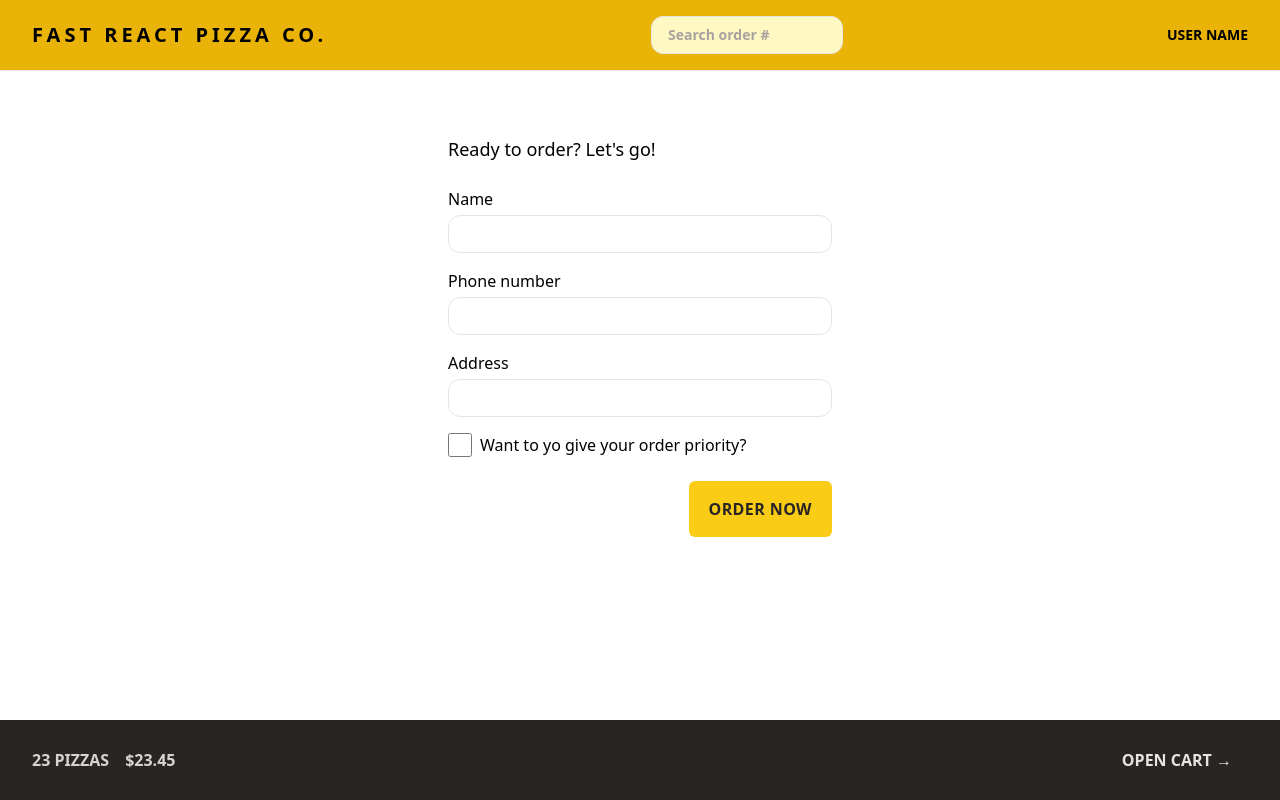
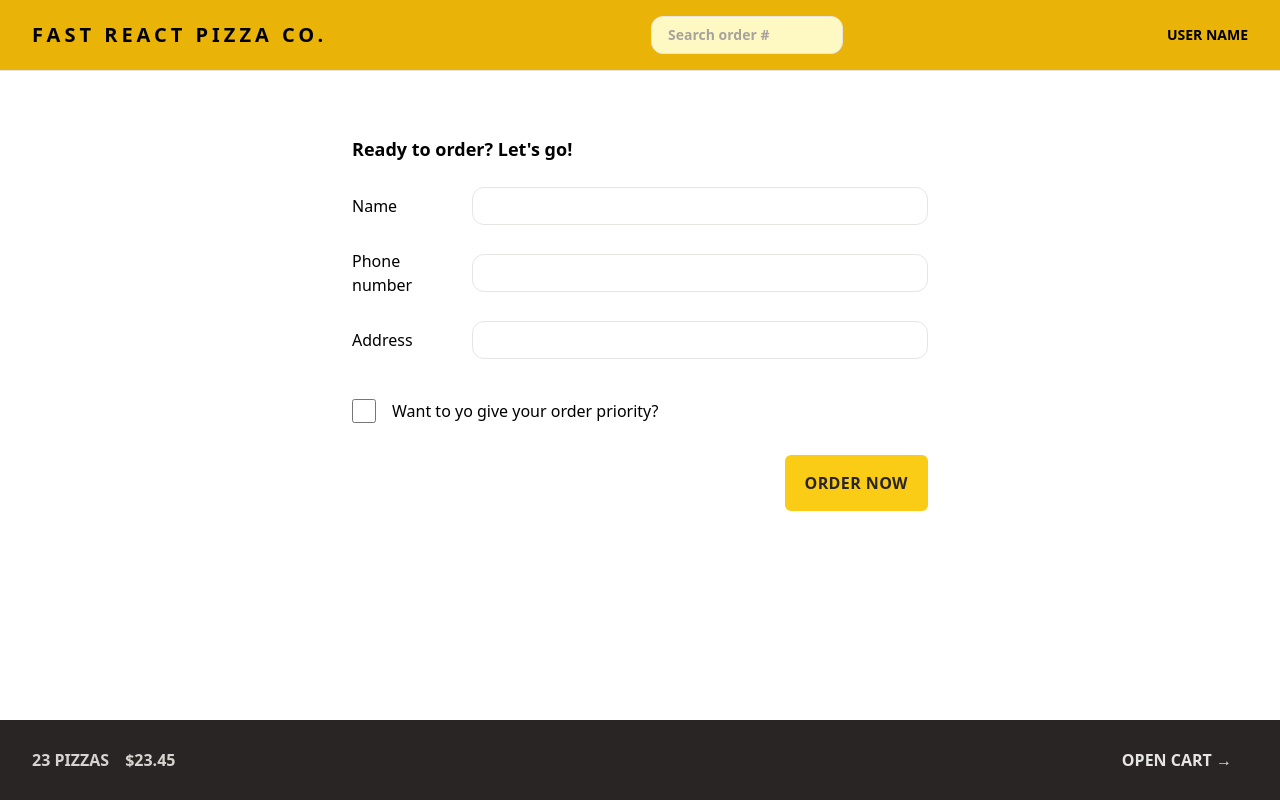
Before and after one commit to XavierEnriquez/fast-react-pizza, a React app: page /order/new in a window 1280 px wide. Built offline with nearby package versions, Linux system fonts and the light colour scheme; the HTML template or start-up script is replaced by a standard one.

Commit message:
Update CreateOrder.jsx

```diff
--- a/src/features/order/CreateOrder.jsx
+++ b/src/features/order/CreateOrder.jsx
@@ -37,42 +37,44 @@ function CreateOrder() {
   const cart = fakeCart;
 
   return (
-    <div className="m-auto flex max-w-96 flex-col gap-6">
-      <h2 className="text-lg">Ready to order? Let&apos;s go!</h2>
+    <div className="m-auto flex max-w-xl flex-col gap-6">
+      <h2 className="text-lg font-semibold">Ready to order? Let&apos;s go!</h2>
 
-      <Form method="POST" className="flex flex-col gap-4">
-        <div className="flex flex-col gap-1">
-          <label>Name</label>
-          <div>
-            <Input type="text" name="customer" required={true} />
+      <Form method="POST" className="flex flex-col gap-6">
+        <div className="flex flex-wrap gap-2 sm:flex-row sm:flex-nowrap sm:items-center">
+          <label className="sm:basis-36">Name</label>
+          <Input type="text" name="customer" required={true} />
+        </div>
+
+        <div className="flex flex-col">
+          <div className="flex flex-col gap-2 sm:flex-row sm:items-center">
+            <label className="sm:basis-36">Phone number</label>
+            <Input type="tel" name="phone" required={true} />
+          </div>
+          <div className="justify-items-center sm:justify-items-end">
+            {formErrors?.phone && (
+              <p className="error_message mt-2">{formErrors.phone}</p>
+            )}
           </div>
         </div>
 
-        <div className="flex flex-col gap-1">
-          <label>Phone number</label>
-          <div>
-            <Input type="tel" name="phone" required={true} />
-          </div>
-          {formErrors?.phone && <p>{formErrors.phone}</p>}
+        <div className="flex flex-col gap-2 sm:flex-row sm:items-center">
+          <label className="sm:basis-36">Address</label>
+          <Input type="text" name="address" required={true} />
         </div>
 
-        <div className="flex flex-col gap-1">
-          <label>Address</label>
-          <div>
-            <Input type="text" name="address" required={true} />
-          </div>
-        </div>
-
-        <div className="flex gap-2 align-middle">
+        <div className="mt-4 flex gap-4 align-middle">
           <input
-            className="h-6 w-6"
+            className="h-6 w-6 accent-yellow-400 focus:outline-none focus:ring focus:ring-yellow-400 focus:ring-offset-2"
             type="checkbox"
             name="priority"
             id="priority"
             // value={withPriority}
             // onChange={(e) => setWithPriority(e.target.checked)}
           />
-          <label htmlFor="priority">Want to yo give your order priority?</label>
+          <label htmlFor="priority" className="font-medium">
+            Want to yo give your order priority?
+          </label>
         </div>
         <div className="flex justify-end pt-2">
           <Button className="primary" disabled={isSubmitting}>
```
